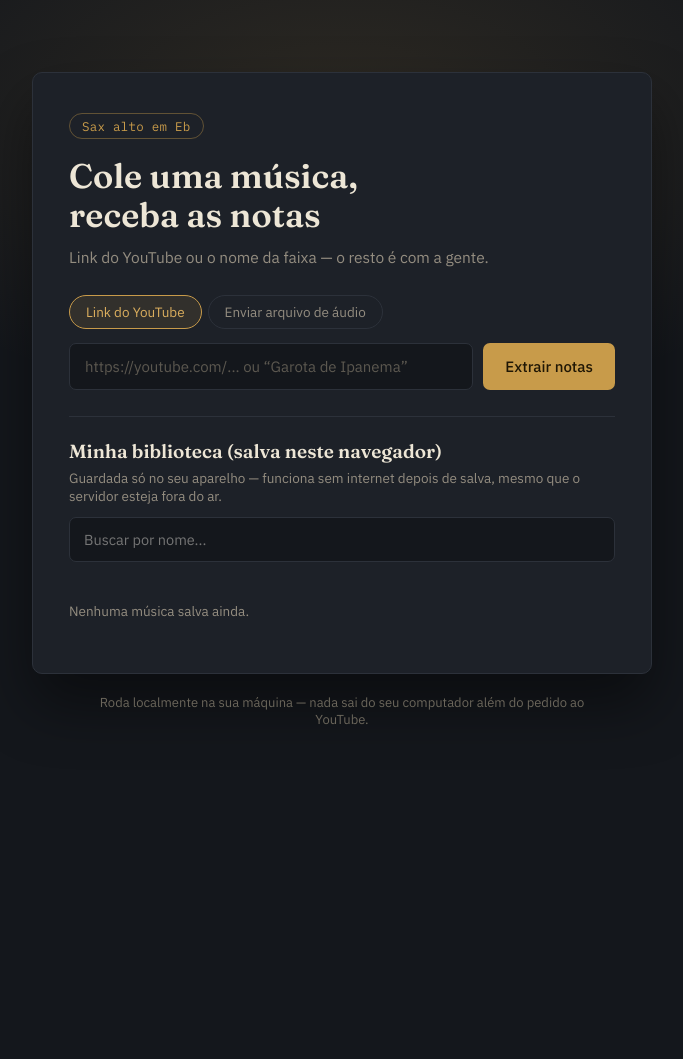
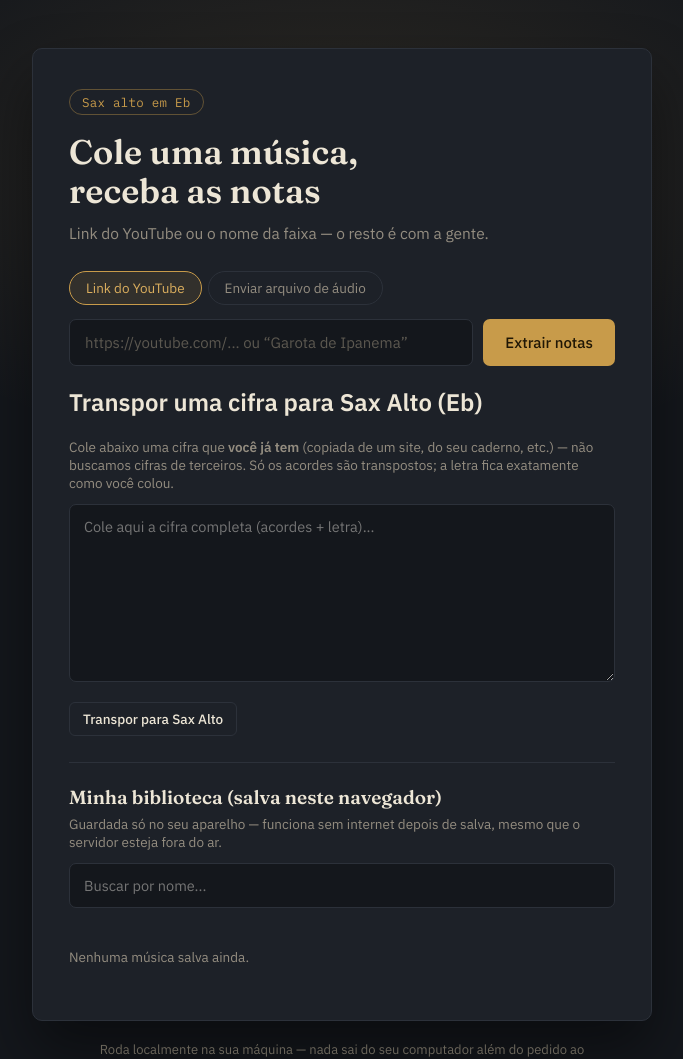
Before and after one commit to phylip17/sax-transcriber, a Flask app: page / in a window 1280 px wide. Shown: the top 1059 px of the page, without its empty margins (298-981 px from the left). Before the commit the page ends 724 px from the top, so only its background shows below. Run offline with Flask 3, Linux system fonts and the light colour scheme; some libraries are stand-ins or nearby versions.

Commit message:
Add section for transposing chords to Sax Alto

```diff
--- a/templates/index.html
+++ b/templates/index.html
@@ -130,6 +130,29 @@
       </div>
     </section>
 
+    <section id="secaoCifra" class="cifra-secao">
+      <h2>Transpor uma cifra para Sax Alto (Eb)</h2>
+      <p class="letra-dica">
+        Cole abaixo uma cifra que <strong>você já tem</strong> (copiada de um
+        site, do seu caderno, etc.) — não buscamos cifras de terceiros. Só os
+        acordes são transpostos; a letra fica exatamente como você colou.
+      </p>
+      <textarea id="campoCifraOriginal" class="letra-textarea" rows="8" placeholder="Cole aqui a cifra completa (acordes + letra)..."></textarea>
+      <div class="resultado__acoes">
+        <button id="botaoTransporCifra" type="button" class="botao-secundario">Transpor para Sax Alto</button>
+      </div>
+      <div id="cifraResultadoCaixa" class="cifra-resultado" hidden>
+        <div class="resultado__cabecalho">
+          <h3>Cifra transposta</h3>
+          <div class="resultado__acoes">
+            <button id="botaoCopiarCifra" type="button" class="botao-secundario">Copiar</button>
+            <button id="botaoBaixarCifra" type="button" class="botao-secundario">Baixar .txt</button>
+          </div>
+        </div>
+        <pre id="cifraResultadoTexto" class="cifra-resultado__texto"></pre>
+      </div>
+    </section>
+
     <section id="secaoBiblioteca" class="biblioteca-secao">
       <h2>Minha biblioteca (salva neste navegador)</h2>
       <p class="letra-dica">
```
